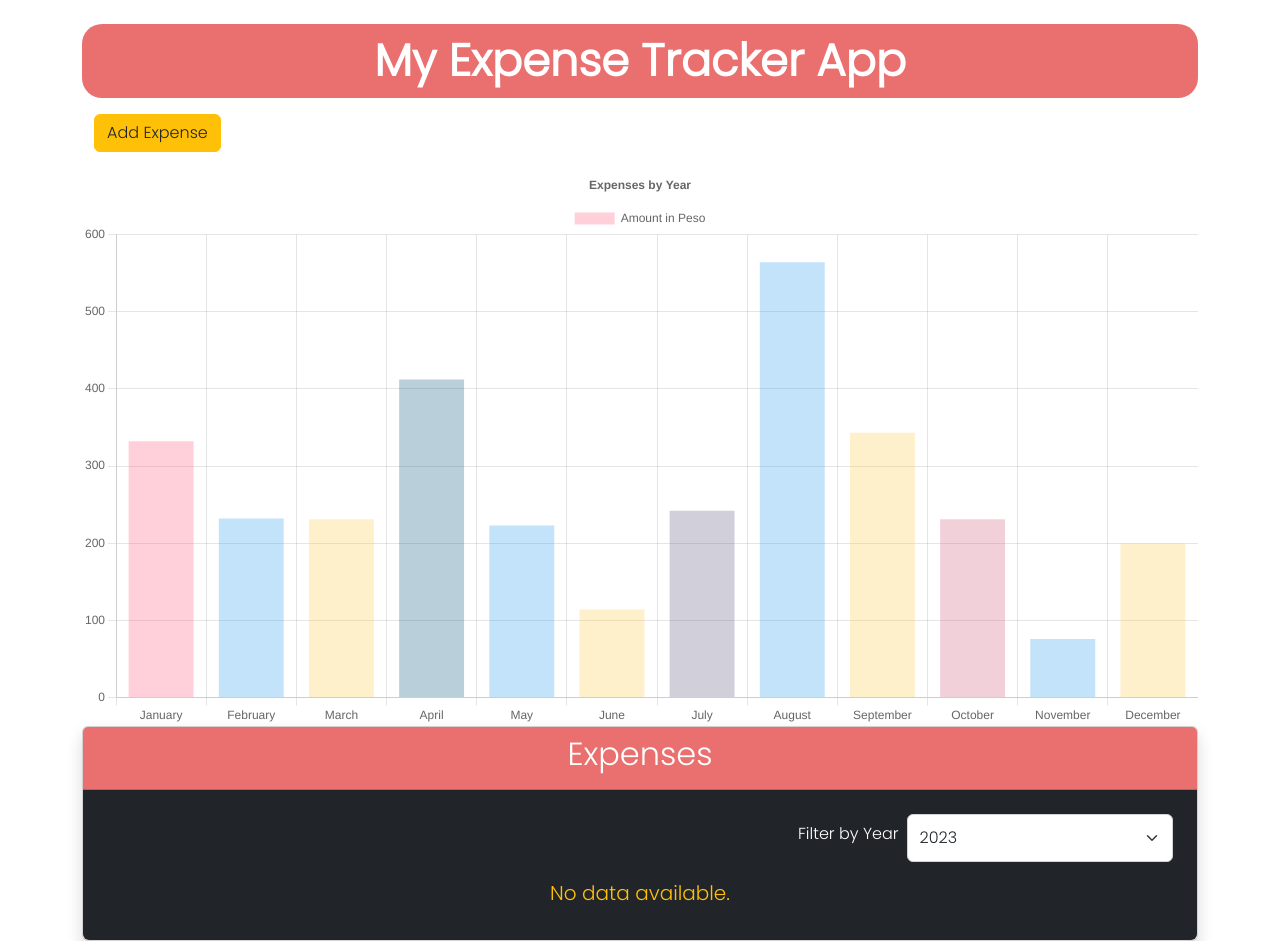
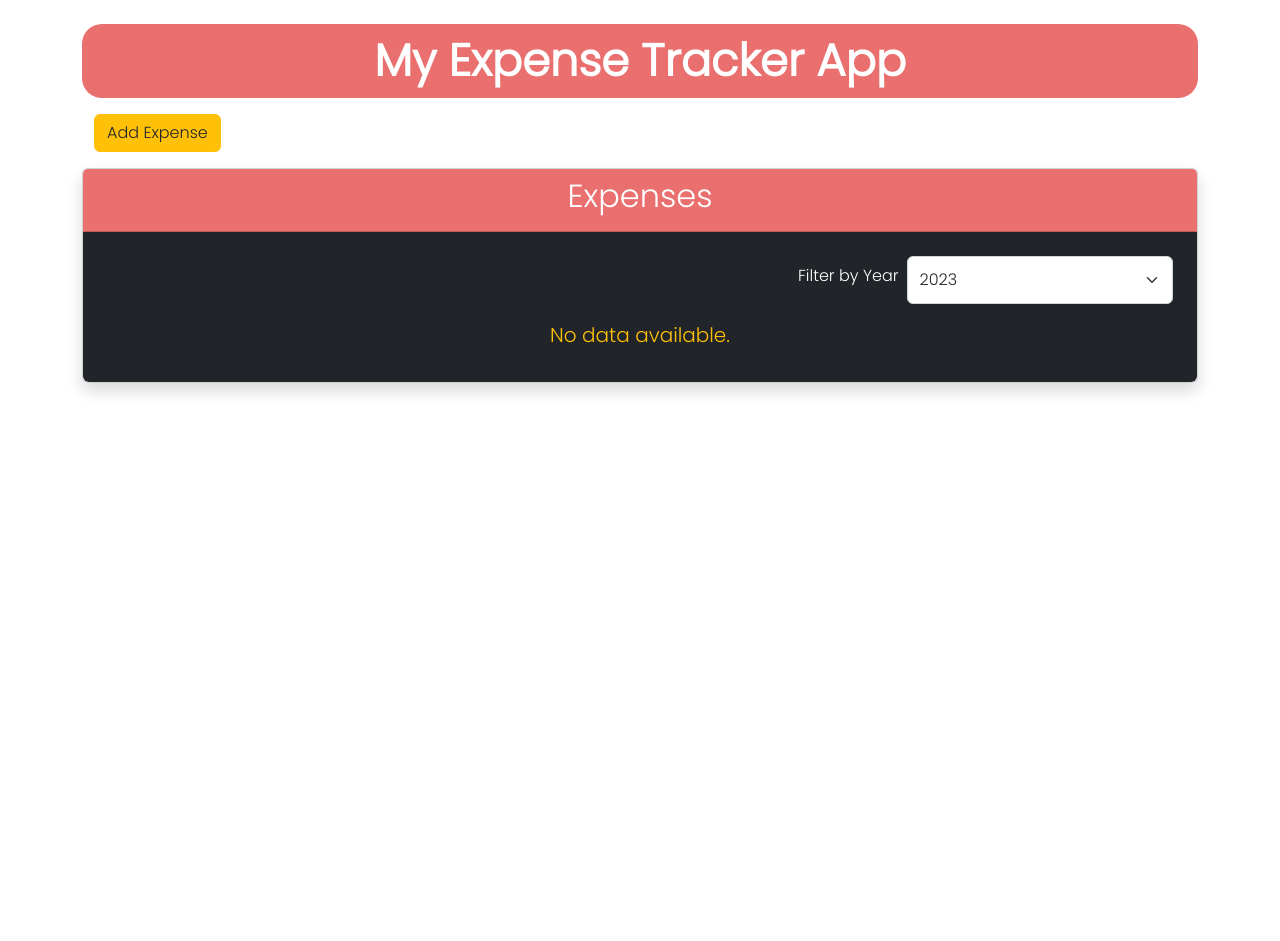
Before and after one commit to agentxyz999/expense-tracker-app, a React (Create React App) app: page / in a window 1280 px wide. After the commit the page ends 800 px from the top, so only its background shows below. Built offline with nearby package versions, Linux system fonts and the light colour scheme.

Commit message:
Delete chart to test in netlify

```diff
--- a/src/App.js
+++ b/src/App.js
@@ -1,7 +1,7 @@
 import React, { useState, useEffect } from "react";
 import ExpenseItemList from "./components/Expenses/ExpenseItemList";
 import NewExpense from "./components/NewExpense/NewExpense";
-import Chart from "./components/Chart/Chart";
+// import Chart from "./components/Chart/Chart";
 
 const App = () => {
   //this will get the expenses from browser's local storage OR initial to an empty array
@@ -44,7 +44,7 @@ const App = () => {
     <div className="container">
       <h1 className="text-center mt-4">My Expense Tracker App</h1>
       <NewExpense onAddExpense={addExpenseHandler} />
-      <Chart />
+      {/* <Chart /> */}
       <ExpenseItemList
         expenses={expenses}
         deleteExpense={deleteExpenseHandler}
--- a/src/components/Chart/Chart.jsx
+++ /dev/null
@@ -1,90 +0,0 @@
-import React from "react";
-import {
-  Chart as ChartJS,
-  CategoryScale,
-  LinearScale,
-  BarElement,
-  Title,
-  Tooltip,
-  Legend,
-} from "chart.js";
-import { Bar } from "react-chartjs-2";
-
-ChartJS.register(
-  CategoryScale,
-  LinearScale,
-  BarElement,
-  Title,
-  Tooltip,
-  Legend
-);
-const Chart = () => {
-  const options = {
-    responsive: true,
-    plugins: {
-      legend: {
-        position: "top",
-      },
-      title: {
-        display: true,
-        text: "Expenses by Year",
-      },
-    },
-  };
-
-  const labels = [
-    "January",
-    "February",
-    "March",
-    "April",
-    "May",
-    "June",
-    "July",
-    "August",
-    "September",
-    "October",
-    "November",
-    "December",
-  ];
-
-  const data = {
-    labels,
-    datasets: [
-      {
-        label: "Amount in Peso",
-        data: [332, 232, 231, 412, 223, 114, 242, 564, 343, 231, 76, 200],
-        backgroundColor: [
-          "rgba(255, 99, 132, 0.3)",
-          "rgba(54, 162, 235, 0.3)",
-          "rgba(255, 206, 86, 0.3)",
-          "rgba(25, 99, 132, 0.3)",
-          "rgba(54, 162, 235, 0.3)",
-          "rgba(255, 206, 86, 0.3)",
-          "rgba(105, 99, 132, 0.3)",
-          "rgba(54, 162, 235, 0.3)",
-          "rgba(255, 206, 86, 0.3)",
-          "rgba(212, 99, 132, 0.3)",
-          "rgba(54, 162, 235, 0.3)",
-          "rgba(255, 206, 86, 0.3)",
-        ],
-        borderColor: [
-          "rgba(255, 99, 132, 1)",
-          "rgba(54, 162, 235, 1)",
-          "rgba(255, 206, 86, 1)",
-          "rgba(255, 99, 132, 1)",
-          "rgba(54, 162, 235, 1)",
-          "rgba(255, 206, 86, 1)",
-          "rgba(255, 99, 132, 1)",
-          "rgba(54, 162, 235, 1)",
-          "rgba(255, 206, 86, 1)",
-          "rgba(255, 99, 132, 1)",
-          "rgba(54, 162, 235, 1)",
-          "rgba(255, 206, 86, 1)",
-        ],
-      },
-    ],
-  };
-  return <Bar options={options} data={data} />;
-};
-
-export default Chart;
```
